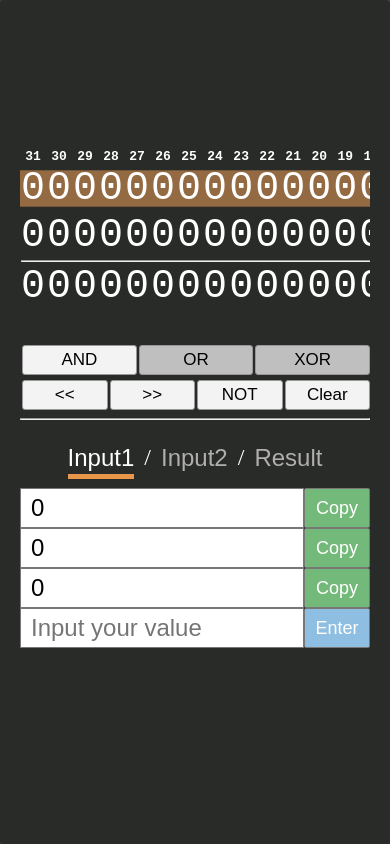
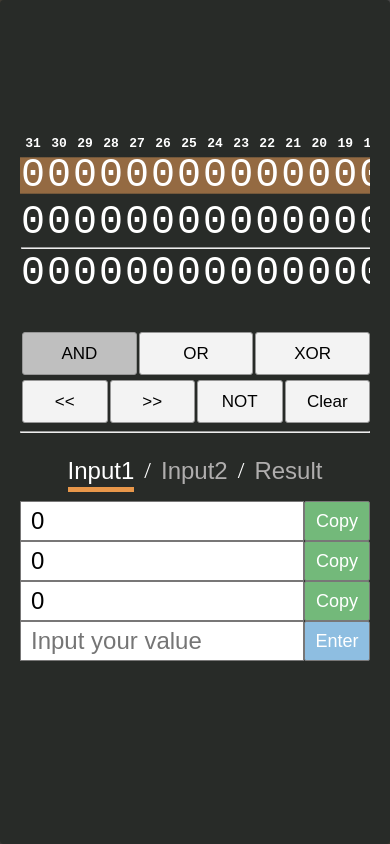
Before and after one commit to Lulkafe/BinaryCalc, a React app: page / in a window 390 px wide. Built offline with nearby package versions, Linux system fonts and the light colour scheme.

Commit message:
Inverted HL of bitwise btns

```diff
--- a/src/components.tsx
+++ b/src/components.tsx
@@ -137,7 +137,7 @@ function UIButton (props) {
 
 function BitwiseButtons () {
     const { state, dispatch } = useContext(CalcContext);
-    const getClass = (bw: Bitwise) => state.bitwise === bw?
+    const getClass = (bw: Bitwise) => state.bitwise !== bw?
         '' : 'ui__button__grayout'
     const createAction = (oper:Bitwise) => () => dispatch({
         type: actions.bitwise.change,
--- a/src/inputConverter.ts
+++ b/src/inputConverter.ts
@@ -39,7 +39,7 @@ function convertDecStrIntoDec (input: string): number {
     let result = 0;
 
     if (re1.test(input))
-        throw new Error('No support for fractions');
+        throw new Error('Fractions not supported');
 
     if (!re2.test(input))
         throw new Error('Invalid character(s) found');
@@ -61,7 +61,7 @@ function convertBinIntoDec (input: string): number {
     //TODO: convert '1' at 32th into '-'
 
     if (input.length > 32)
-        throw new Error('Number of digits is over 32');
+        throw new Error('Too many digits (over 32)');
 
     if (!re.test(input))
         throw new Error('Invalid character(s) found');
--- a/src/style.css
+++ b/src/style.css
@@ -382,16 +382,12 @@ html, body {
         margin-left: 0;
     }
 
-    #ui__bitwise-buttons {
+    #ui__bitwise-buttons, #ui__bit-mnp-buttons{
         display: flex;
     }
 
     #ui__bitwise-buttons button {
         flex-grow: 1;
-    }
-
-    #ui__bit-mnp-buttons {
-        display: flex;
     }
 
     #ui__bit-mnp-buttons button {
@@ -407,10 +403,6 @@ html, body {
         padding: 10px 20px 10px 20px;
     }
 
-
-    .binTable__highlight-bar {
-        left: 10px
-    }
 }
 
 @media only screen and (max-width: 450px) {
@@ -439,15 +431,11 @@ html, body {
     #user-input__radix-select-wrapper {
         display: none;
     }
-
-    .ui__button {
-        width: 62px;
-        height: 30px;
-    }
 }
 
-@media only screen and (max-width: 420px) and (max-height: 570px) {
-    #window__menubar {
-        display: none;
+@media only screen and (max-width: 320px) {
+    #navi {
+        font-size: 20px;
     }
+
 }
```
Also changed, not shown: 1 other file (tests, documents, lock files or other folders).
